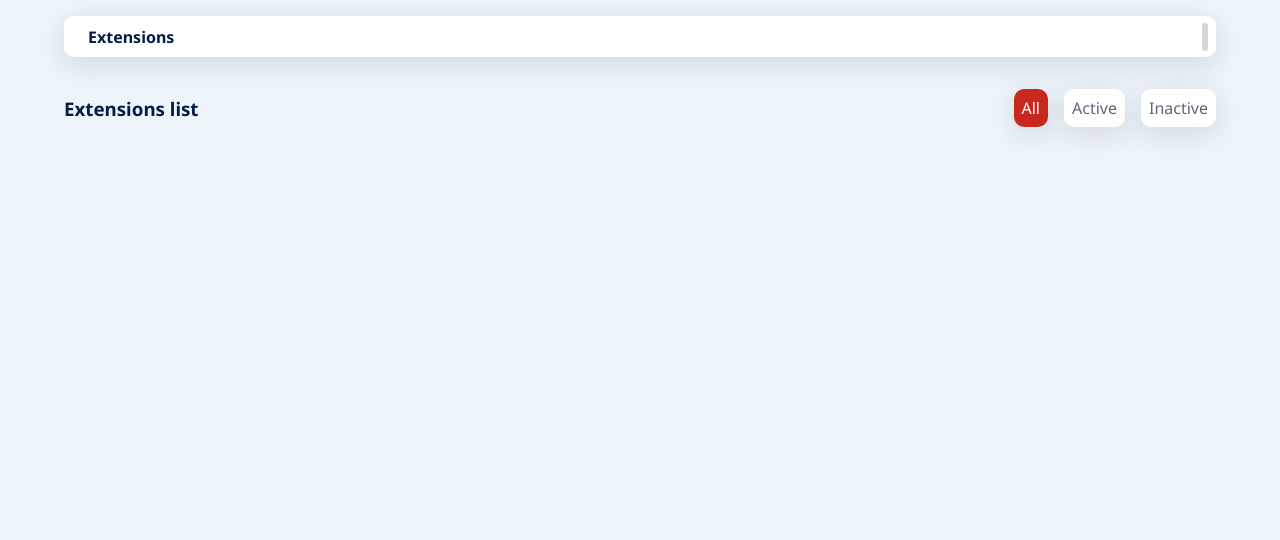
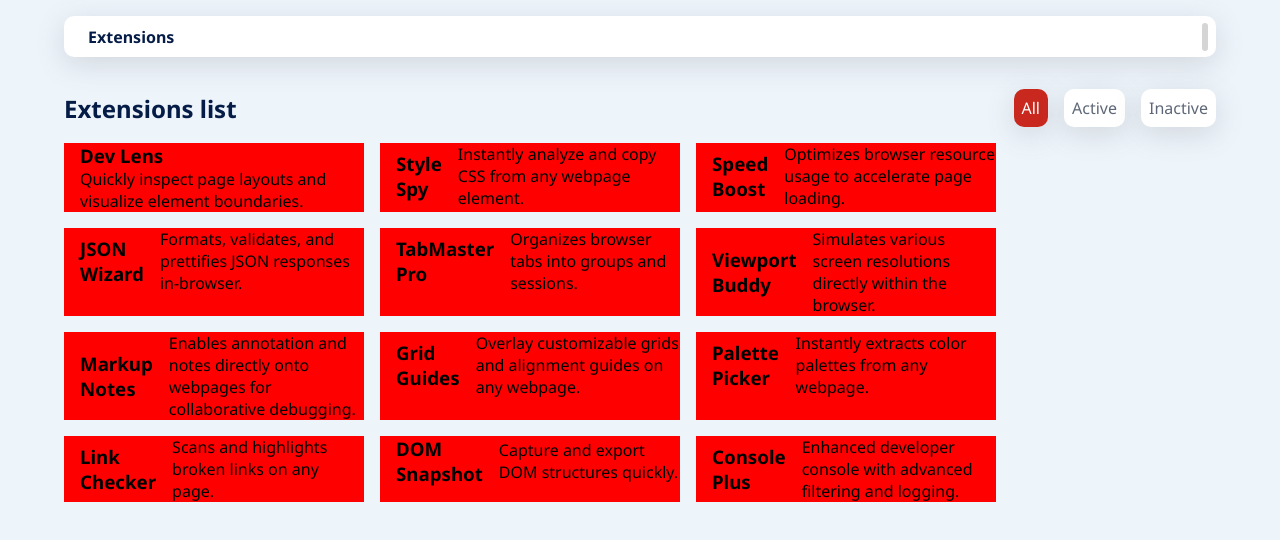
Before and after one commit to Sadisu-501/Browser-Extension, a plain HTML site: page index.html in a window 1280 px wide. Drawn offline with nearby package versions, Linux system fonts and the light colour scheme.

Commit message:
main container

```diff
--- a/index.html
+++ b/index.html
@@ -34,6 +34,114 @@
         <a href="">Inactive</a>
       </div>
     </nav>
+
+    <!-- Main container -->
+    <main class="main-container">
+      <div class="card-body">
+        <div class="card-contents">
+          <div class="card-img">
+            <ion-icon name="wallet"></ion-icon>
+          </div>
+         <div class="card-text">
+           <h3>Dev Lens</h3>
+          <p>Quickly inspect page layouts and visualize element boundaries.</p>
+        </div>
+         </div>
+      </div>
+
+      <div class="card-body">
+        <div class="card-contents">
+          <div class="card-img">
+            <ion-icon name="scan-circle-outline"></ion-icon>
+          </div>
+          <h3>Style Spy</h3>
+          <p>Instantly analyze and copy CSS from any webpage element.</p>
+        </div>
+      </div>
+
+      <div class="card-body">
+        <div class="card-contents">
+          <div class="card-img">
+            <ion-icon name="speedometer-outline"></ion-icon>
+          </div>
+          <h3>Speed Boost</h3>
+          <p>Optimizes browser resource usage to accelerate page loading.</p>
+        </div>
+      </div>
+
+      <div class="card-body">
+        <div class="card-contents">
+          <div class="card-img"><ion-icon name="logo-apple-ar"></ion-icon></div>
+          <h3>JSON Wizard</h3>
+          <p>Formats, validates, and prettifies JSON responses in-browser.</p>
+        </div>
+      </div>
+
+      <div class="card-body">
+        <div class="card-contents">
+          <div class="card-img"><ion-icon name="logo-tableau"></ion-icon></div>
+          <h3>TabMaster Pro</h3>
+          <p>Organizes browser tabs into groups and sessions.</p>
+        </div>
+      </div>
+
+      <div class="card-body">
+        <div class="card-contents">
+          <div class="card-img"><ion-icon name="arrow-up-right-box-outline"></ion-icon></div>
+          <h3>Viewport Buddy</h3>
+          <p>Simulates various screen resolutions directly within the browser.</p>
+        </div>
+      </div>
+
+      <div class="card-body">
+        <div class="card-contents">
+          <div class="card-img"><ion-icon name="albums-outline"></ion-icon></div>
+          <h3>Markup Notes</h3>
+          <p>Enables annotation and notes directly onto webpages for collaborative debugging.</p>
+        </div>
+      </div>
+
+      <div class="card-body">
+        <div class="card-contents">
+          <div class="card-img"><ion-icon name="grid"></ion-icon></div>
+          <h3>Grid Guides</h3>
+          <p>Overlay customizable grids and alignment guides on any webpage.</p>
+        </div>
+      </div>
+
+      <div class="card-body">
+        <div class="card-contents">
+          <div class="card-img"><ion-icon name="color-palette"></ion-icon></div>
+          <h3>Palette Picker</h3>
+          <p>Instantly extracts color palettes from any webpage.</p>
+        </div>
+      </div>
+
+      <div class="card-body">
+        <div class="card-contents">
+          <div class="card-img"><ion-icon name="link"></ion-icon></div>
+          <h3>Link Checker</h3>
+          <p>Scans and highlights broken links on any page.</p>
+        </div>
+      </div>
+
+      <div class="card-body">
+        <div class="card-contents">
+          <div class="card-img"><ion-icon name="qr-code"></ion-icon></div>
+          <h3>DOM Snapshot</h3>
+          <p>Capture and export DOM structures quickly.</p>
+        </div>
+      </div>
+
+      <div class="card-body">
+        <div class="card-contents">
+          <div class="card-img"><ion-icon name="code-slash"></ion-icon></div>
+          <h3>Console Plus</h3>
+          <p>Enhanced developer console with advanced filtering and logging.</p>
+        </div>
+      </div>
+    </main>
+
     <!-- icons script -->
     <script type="module" src="https://unpkg.com/ionicons@8.0.13/dist/ionicons/ionicons.esm.js"></script>
     <script nomodule src="https://unpkg.com/ionicons@8.0.13/dist/ionicons/ionicons.js"></script>
--- a/style.css
+++ b/style.css
@@ -82,6 +82,7 @@ nav {
 }
 nav h3 {
   color: var(--primary-text);
+  font-size: 1.5rem;
 }
 .nav-links {
   display: flex;
@@ -110,3 +111,21 @@ nav .active:hover {
   background-color: #e36056;
   color: var(--card-background);
 }
+
+/* main-container */
+.main-container {
+  display: grid;
+  grid-template-columns: 300px 300px 300px;
+  gap: 1rem;
+  /* justify-content: center; */
+  margin: 1rem 0;
+}
+.card-body {
+  background-color: red;
+}
+.card-contents {
+  display: flex;
+  align-items: center;
+
+  gap: 1rem;
+}
```
